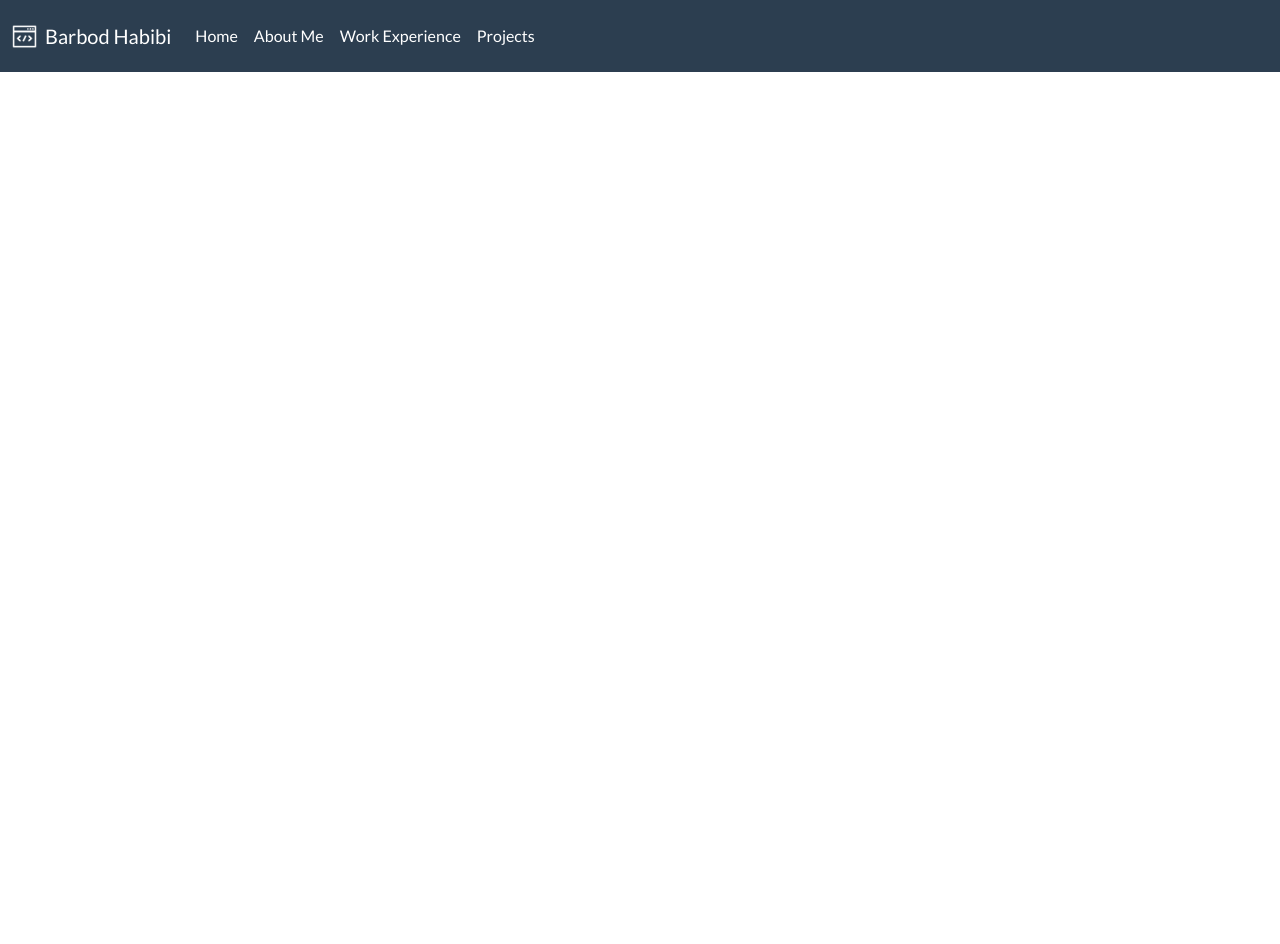
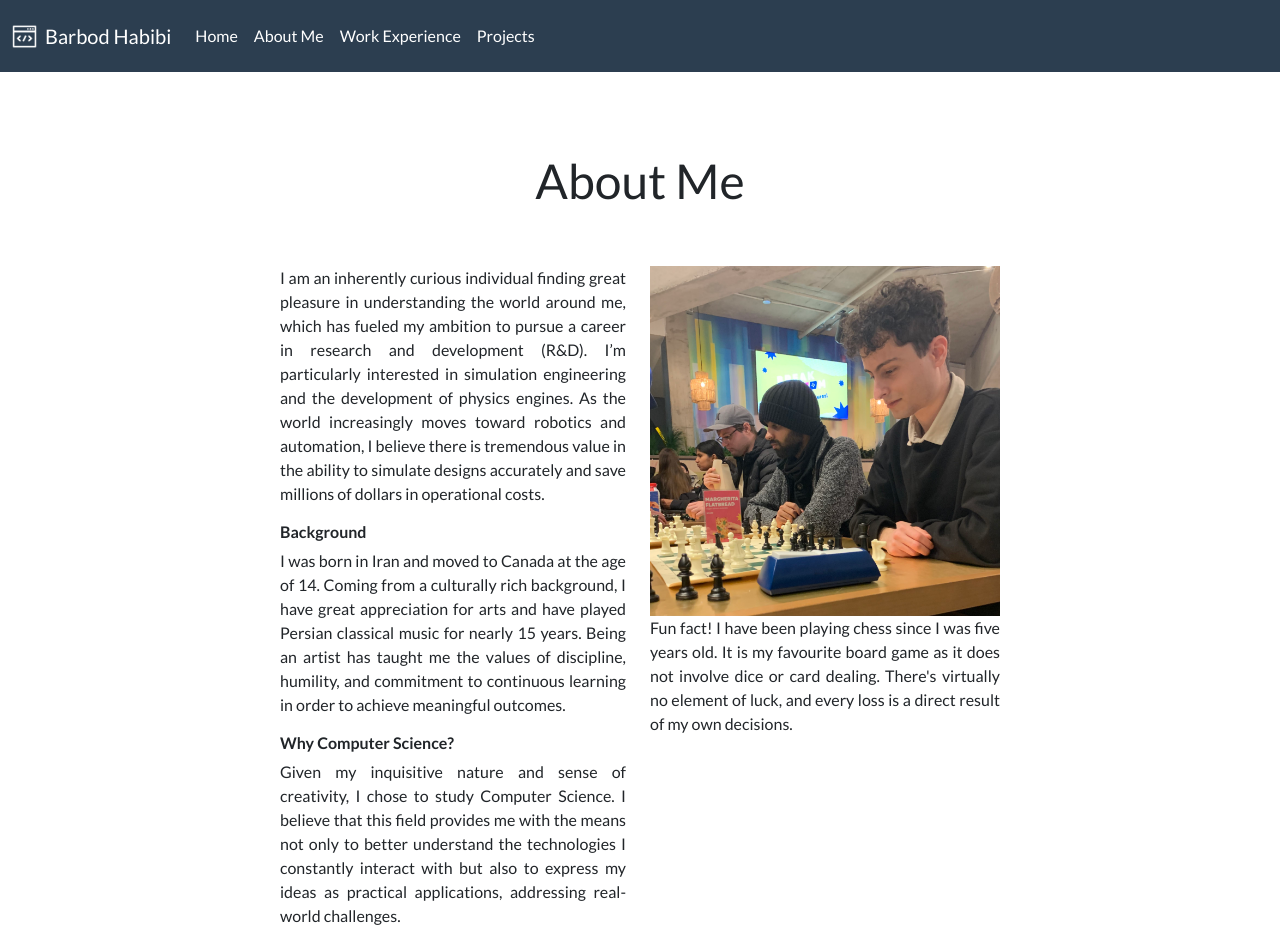
Before and after one commit to Bitstachio/portfolio, a SvelteKit app: page /about in a window 1280 px wide. Before the commit the page ends 800 px from the top, so only its background shows below. Built offline with nearby package versions, Linux system fonts and the light colour scheme.

Commit message:
Add about section

```diff
--- a/src/lib/components/layout/Navbar.svelte
+++ b/src/lib/components/layout/Navbar.svelte
@@ -17,7 +17,7 @@
 					<a class="nav-link" href="/static">Home</a>
 				</li>
 				<li class="nav-item">
-					<a class="nav-link" href="#">About Me</a>
+					<a class="nav-link" href="/about">About Me</a>
 				</li>
 				<li class="nav-item">
 					<a class="nav-link" href="/experience">Work Experience</a>
--- a/src/routes/about/+page.svelte
+++ b/src/routes/about/+page.svelte
@@ -0,0 +1,47 @@
+<script lang="ts">
+	import chess from "$lib/assets/about/chess.jpg";
+</script>
+
+<section class="app-container-main">
+	<h1>About Me</h1>
+	<article class="w-75 mx-auto d-flex gap-4">
+		<div>
+			<p>
+				I am an inherently curious individual finding great pleasure in understanding the world around me, which has
+				fueled my ambition to pursue a career in research and development (R&D). I’m particularly interested in
+				simulation engineering and the development of physics engines. As the world increasingly moves toward robotics
+				and automation, I believe there is tremendous value in the ability to simulate designs accurately and save
+				millions of dollars in operational costs.
+			</p>
+
+			<h6><strong>Background</strong></h6>
+			<p>
+				I was born in Iran and moved to Canada at the age of 14. Coming from a culturally rich background, I have great
+				appreciation for arts and have played Persian classical music for nearly 15 years. Being an artist has taught me
+				the values of discipline, humility, and commitment to continuous learning in order to achieve meaningful
+				outcomes.
+			</p>
+
+			<h6><strong>Why Computer Science?</strong></h6>
+			<p>
+				Given my inquisitive nature and sense of creativity, I chose to study Computer Science. I believe that this
+				field provides me with the means not only to better understand the technologies I constantly interact with but
+				also to express my ideas as practical applications, addressing real-world challenges.
+			</p>
+		</div>
+		<div>
+			<img src={chess} alt="Playing chess" height="350rem">
+			<p>
+				Fun fact! I have been playing chess since I was five years old. It is my favourite board game as it does not
+				involve dice or card dealing. There's virtually no element of luck, and every loss is a direct result of my own
+				decisions.
+			</p>
+		</div>
+	</article>
+</section>
+
+<style>
+	p {
+		text-align: justify;
+	}
+</style>
```
Also changed, not shown: src/lib/assets/about/chess.jpg (added).
